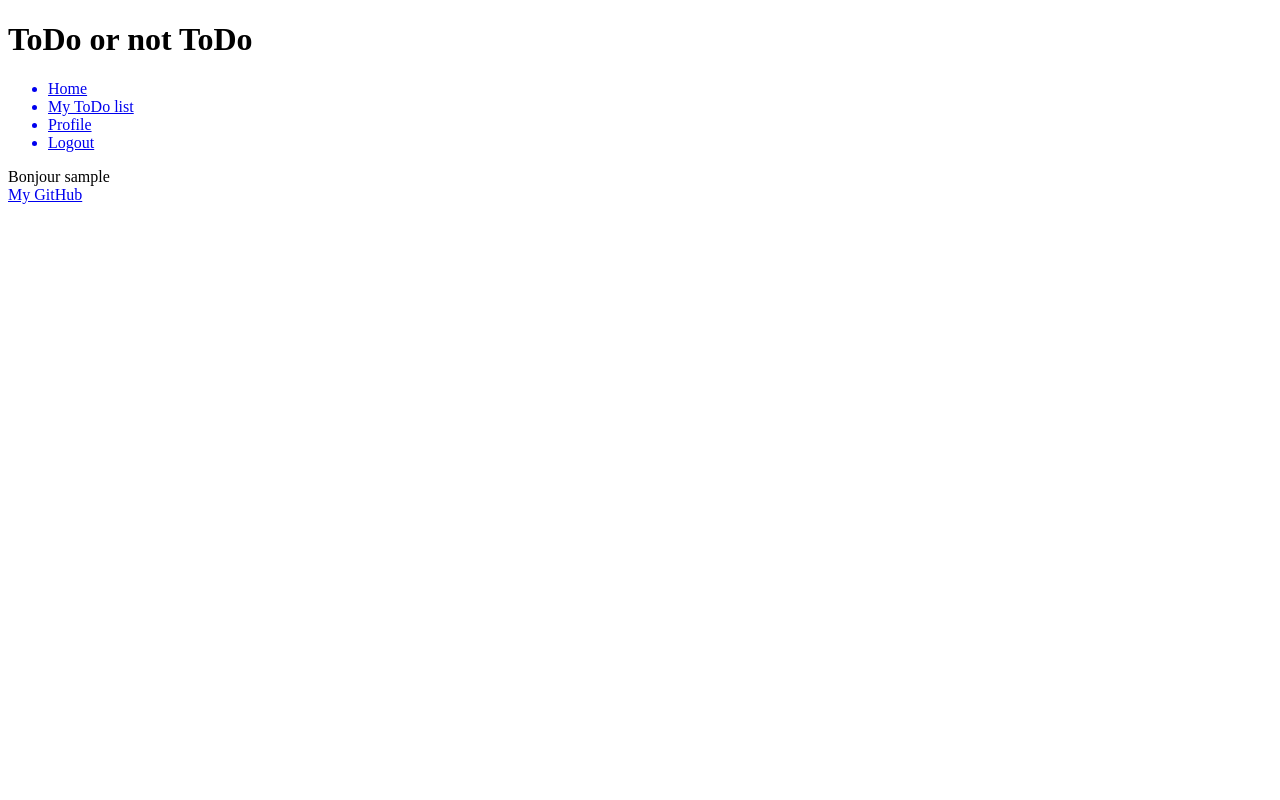
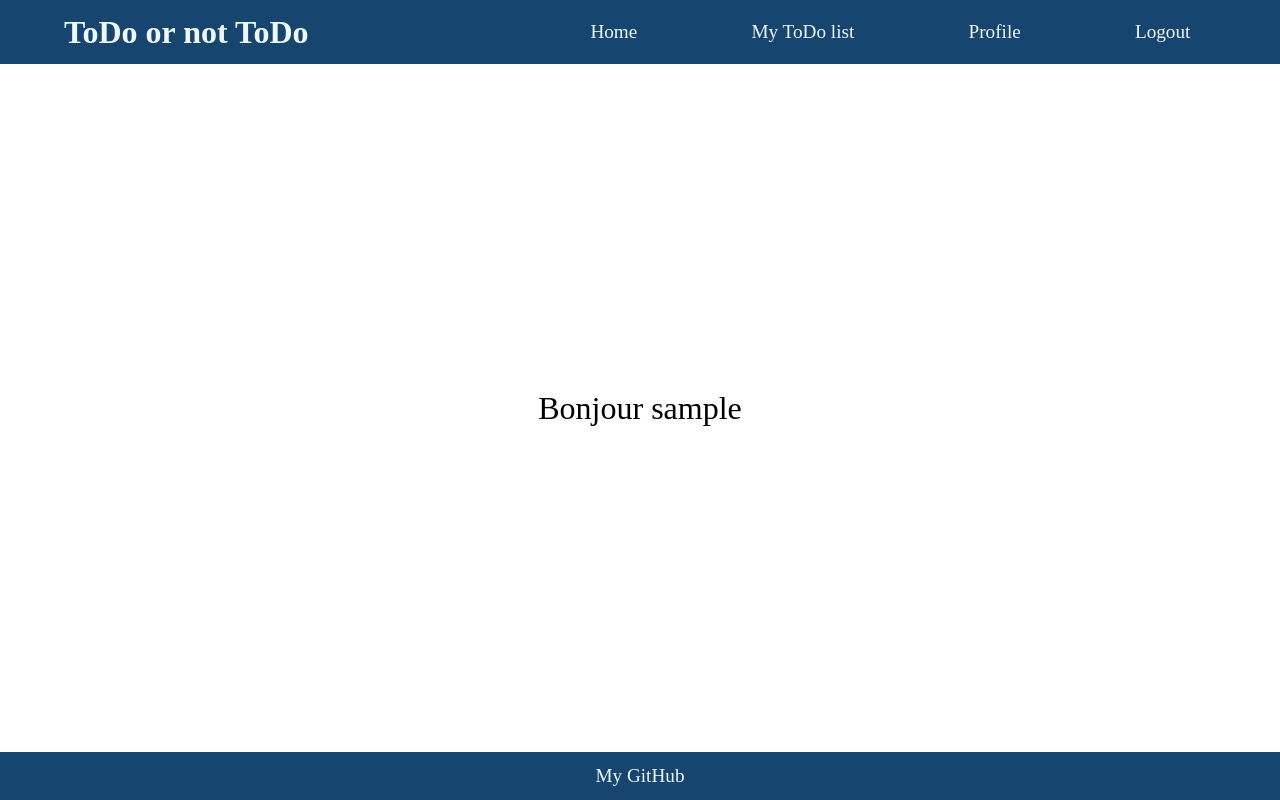
Before and after one commit to lea-dubois1/tdl, a PHP site: page / in a window 1280 px wide. Run offline with PHP 8.4, Linux system fonts and the light colour scheme; the visitor is signed in with stand-in values (Sample User, id 1); data that the repository does not hold is empty.

Commit message:
projet terminé

```diff
--- a/connexion.php
+++ b/connexion.php
@@ -3,7 +3,6 @@
 
 <head>
     <meta charset="utf-8"/>
-    <link rel="stylesheet" type="text/css" href="style.css"/>
     <title>Login</title>
 </head>
 
--- a/header.php
+++ b/header.php
@@ -3,6 +3,7 @@
 
 <head>
     <meta charset="utf-8"/>
+    <link rel="stylesheet" type="text/css" href="style.css"/>
 </head>
 
 <?php if (session_status() == PHP_SESSION_NONE){ session_start();} ?>
--- a/index.php
+++ b/index.php
@@ -15,7 +15,7 @@
 
     <?php if (session_status() == PHP_SESSION_NONE){ session_start();} ?>
 
-    <div id="form">Bonjour <?php if($_SESSION){echo ' ' . $_SESSION['login'];}else{echo 'user';}?></div>
+    <div id="bonjour"><p>Bonjour <?php if($_SESSION){echo ' ' . $_SESSION['login'];}else{echo 'user';}?></p></div>
 
     <?php require_once 'footer.php' ?>
 
--- a/inscription.php
+++ b/inscription.php
@@ -3,7 +3,6 @@
 
 <head>
     <meta charset="utf-8"/>
-    <link rel="stylesheet" type="text/css" href="style.css"/>
     <title>Signup</title>
 </head>
 
--- a/profil.php
+++ b/profil.php
@@ -2,7 +2,6 @@
 <html>
 <head>
     <meta charset="utf-8"/>
-    <link rel="stylesheet" type="text/css" href="style.css"/>
     <title>Change profile</title>
 </head>
 
--- a/style.css
+++ b/style.css
@@ -16,6 +16,7 @@ header {
     display: flex;
     justify-content: space-between;
     align-items: center;
+    height: 8vh;
 }
 
 header a {
@@ -36,6 +37,7 @@ nav {
 }
 
 header h1 {
+    margin: 0;
     margin-left: 5%;
 }
 
@@ -63,6 +65,15 @@ h2 {
     height: 25px;
 }
 
+#bonjour {
+    font-size: xx-large;
+    width: 100%;
+    height: 86vh;
+    display: flex;
+    justify-content: center;
+    align-items: center;
+}
+
 
 
 /*************************************************
@@ -78,9 +89,11 @@ footer {
     position: fixed;
     bottom: 0;
     width: 100vw;
+    height: 6vh;
 }
 
 footer a {
+    font-size: larger;
     text-decoration: none;
     color: aliceblue;
     list-style-type: none;
--- a/todolist.php
+++ b/todolist.php
@@ -3,7 +3,6 @@
 
 <head>
     <meta charset="utf-8"/>
-    <link rel="stylesheet" type="text/css" href="style.css"/>
     <script src="script.js" defer></script>
     <title>Login</title>
 </head>
```
